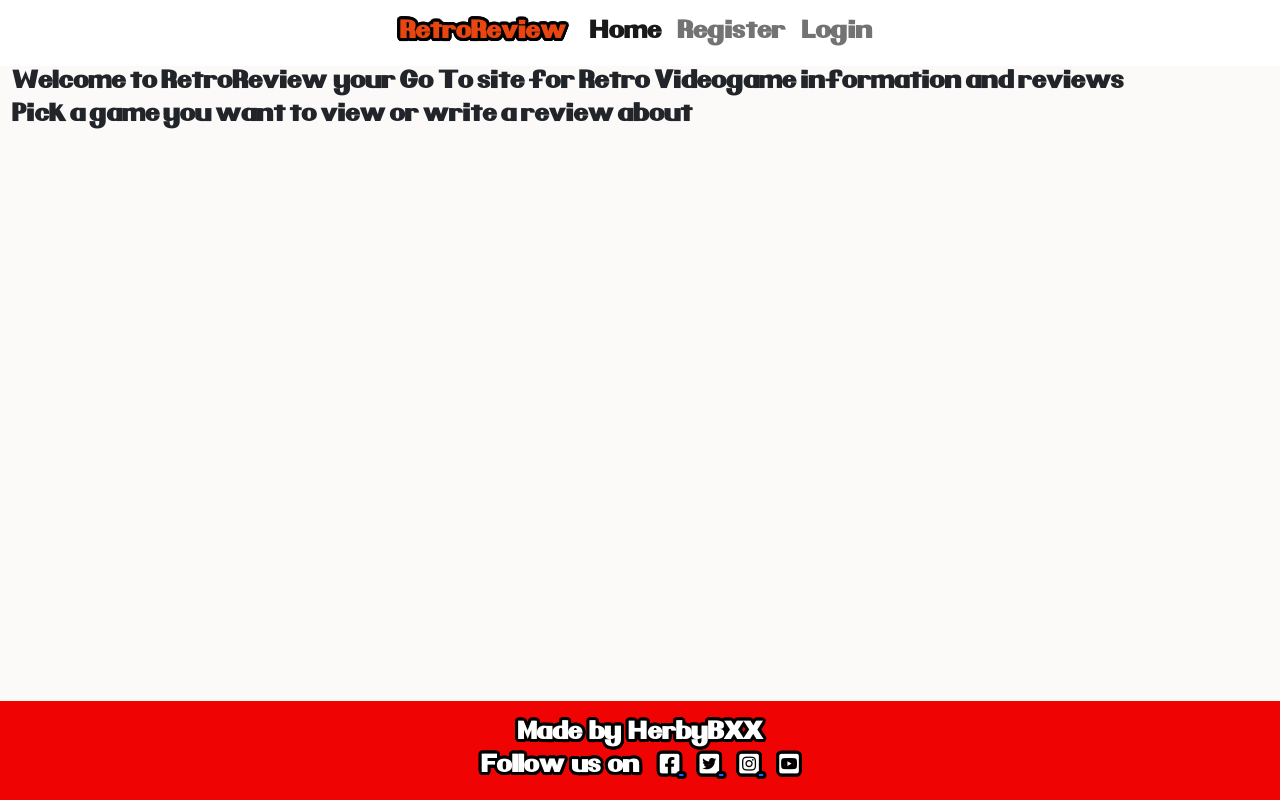
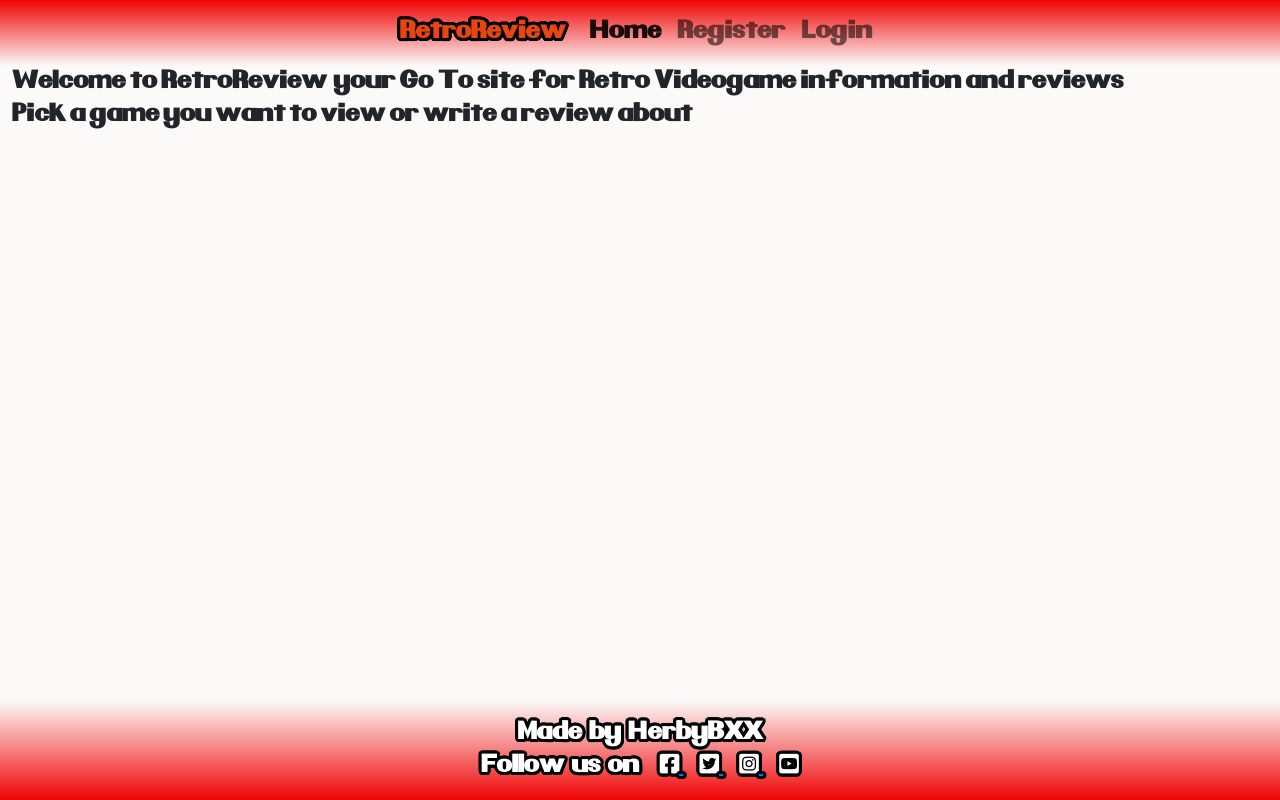
Before and after one commit to HerFri/RetroReview, a Django app: page / in a window 1280 px wide. Run offline with Django 3.2, Linux system fonts and the light colour scheme; data that the repository does not hold is empty.

Commit message:
edit layout, add gradients, adjust layout for like and comment icons

```diff
--- a/static/css/style.css
+++ b/static/css/style.css
@@ -6,6 +6,16 @@
 body {
     background-color: #F9FAFC;
     font-weight: 700;
+}
+
+.footer {
+    background: rgb(252,249,249);
+    background: linear-gradient(180deg, rgba(252,249,249,1) 0%, rgba(240,3,3,1) 100%);
+}
+
+.align {
+    display: flex;
+    align-items: center;
 }
 
 .bg-red {
@@ -124,6 +134,10 @@ body {
     z-index: 100;
 }
 
+.navbar {
+    background: rgb(252,249,249);
+    background: linear-gradient(0deg, rgba(252,249,249,1) 0%, rgba(240,3,3,1) 100%);
+}
 /* .nav-black {
     color:#000000;
 } */
@@ -195,9 +209,7 @@ body {
     color: #ffffff;
 } */
 
-.navbar {
-    background-color: #000000;
-}
+
 
 @media only screen and (max-width: 150px) {
     .card-img-top {         /* custom css rule */
--- a/templates/base.html
+++ b/templates/base.html
@@ -63,7 +63,7 @@
     </main>
 
     <!-- Footer -->
-    <footer class="footer mt-auto py-3 red-bg brand">
+    <footer class="footer mt-auto py-3 brand">
         <p class="m-0 text-center text-white outline">Made<span class="whitespace"></span>by<span class="whitespace"></span>HerbyBXX</p>
         <p class="m-0 text-center text-white outline">Follow<span class="whitespace"></span>us<span class="whitespace"></span>on
             <a href="https://www.facebook.com/">
```
Also changed, not shown: templates/review_detail.html (+17 -15 lines).
